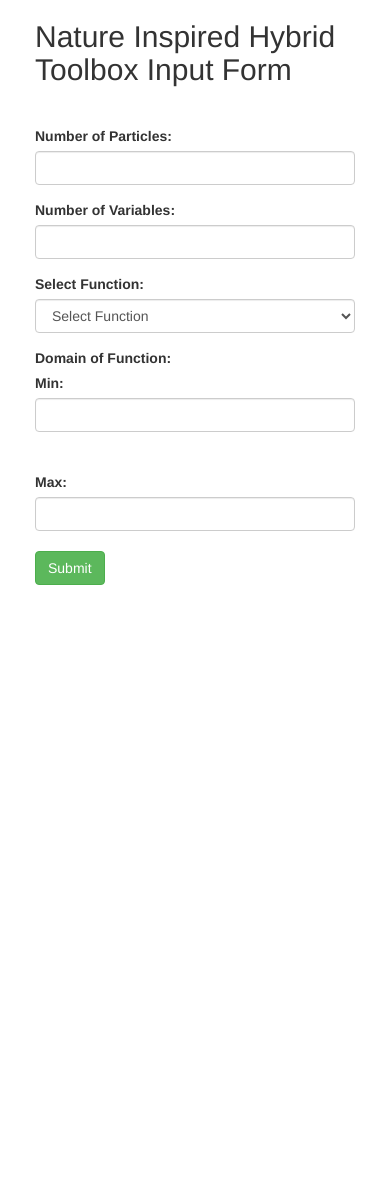
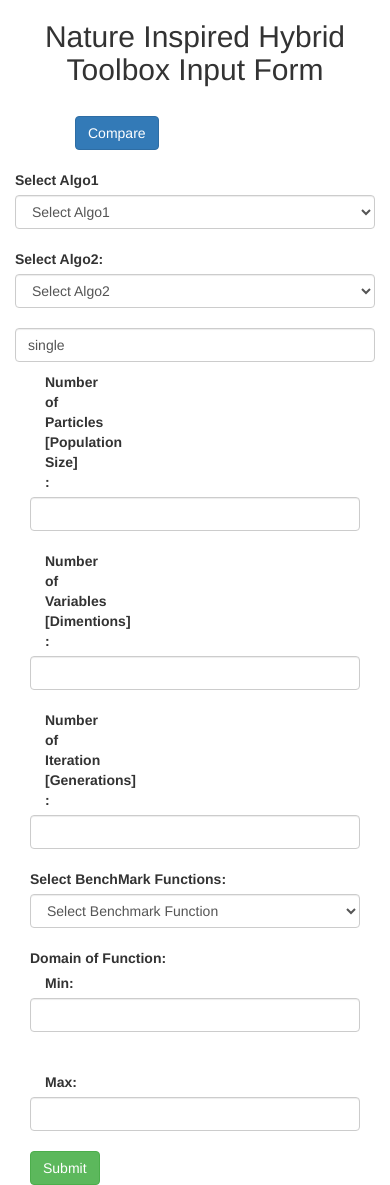
Before and after one commit to HybridNatureInspiredAlgo/Hybrid-Nature-Inspired-Algo-Toolbox, a Django app: page /x in a window 390 px wide. Before the commit the page ends 585 px from the top, so only its background shows below. Run offline with Django 3.2, Linux system fonts and the light colour scheme; parts of the project's set-up code (start-up, migrations or seed data) failed here and were passed over; some libraries are stand-ins or nearby versions.

Commit message:
form modified

```diff
--- /dev/null
+++ b/templates/dr_dn.js
@@ -0,0 +1,31 @@
+ function dropdownlist(listindex)
+ {
+
+
+ 	document.formname.algo1.options.length = 0;
+ 	switch (listindex)
+ 	{
+
+ 		case " " :
+ 		document.formname.algo1.options[0]=new Option("Select algo1","");
+ 		break;
+
+ 		case "algo" :
+ 		document.formname.algo1.options[0]=new Option("Select Algo1","");
+ 		document.formname.algo1.options[1]=new Option("PSO","pso");
+ 		document.formname.algo1.options[2]=new Option("ABC","abc");
+ 		document.formname.algo1.options[3]=new Option("Firefly","firefly");
+ 		document.formname.algo1.options[4]=new Option("Grey Wolf","grey-wolf");
+ 		document.formname.algo1.options[5]=new Option("BAT","bat");
+
+ 		document.formname.algo2.options[0]=new Option("Select Algo2","");
+ 		document.formname.algo2.options[1]=new Option("PSO","pso");
+ 		document.formname.algo2.options[2]=new Option("ABC","abc");
+ 		document.formname.algo2.options[3]=new Option("Firefly","firefly");
+ 		document.formname.algo2.options[4]=new Option("Grey Wolf","grey-wolf");
+ 		document.formname.algo2.options[5]=new Option("BAT","bat");
+
+ 		break;
+ 	}
+ 	return true;
+ }
--- a/templates/form.html
+++ b/templates/form.html
@@ -1,61 +1,93 @@
 <!DOCTYPE html>
 <html lang="en">
 <head>
-  <title>Bootstrap Example</title>
+  <title> Nature Inspired Hybrid Toolbox Input Form </title>
   <meta charset="utf-8">
   <meta name="viewport" content="width=device-width, initial-scale=1">
   <link rel="stylesheet" href="https://maxcdn.bootstrapcdn.com/bootstrap/3.3.7/css/bootstrap.min.css">
   <script src="https://ajax.googleapis.com/ajax/libs/jquery/3.1.1/jquery.min.js"></script>
   <script src="https://maxcdn.bootstrapcdn.com/bootstrap/3.3.7/js/bootstrap.min.js"></script>
+
+  <script language='javascript' type='text/javascript' src='dr_dn.js'></script>
   <style type="text/css">
-  .container{
-    max-width: 350px;
-  }
+
   </style>
 </head>
 <body>
+  <div class="container-fluid">
+      <div class="row">
+      <center><h2>Nature Inspired Hybrid Toolbox Input Form</h2></center><br/>
+      <form id="formname" name="formname" class="form-inline" action="http://192.168.0.115:8080/code/html/plotChart.php">
+        <div class="col-lg-6">
+           <div class="form-inline col-xs-2"></div>
+              <div>
+                <button onclick="dropdownlist('algo')" class="btn btn-primary" type='button'>Compare</button>
+              </div><br/>
+              <div class="form-inline">
+                  <label for="algo1">Select Algo1</label>
+                  <select class="form-control" name="algo1" id="algo1"><option >Select Algo1</option></select>
+                </div><br/>
+              <div class="form-inline">
+                  <label for="algo2">Select Algo2:</label>
+                  <select class="form-control" name="algo2" id="algo2"><option >Select Algo2</option></select>
+                </div><br/>
 
+                  <input type="text" class="form-control" name="type" value='single' min=1 id="par">
+
+          </div>
+          <div class="col-lg-6">
+              <!-- #Container Right -->
               <div class="container">
-  <h2>Nature Inspired Hybrid Toolbox Input Form</h2>
-  <br/>
               <p></p>
-  <form action="SimulatedAnnealing/">
-    <div class="form-group">
-      <label for="par">Number of Particles:</label>
+                <div class="form-inline col-xs-2">
+                  <label for="par">Number of Particles [Population Size] :</label>
+                  </div>
+                  <div>
                   <input type="number" class="form-control" name="particles" min=1 id="par">
+                </div><br/>
+                <div class="form-inline col-xs-2">
+                  <label for="var">Number of Variables [Dimentions] :</label>
                   </div>
-    <div class="form-group">
-      <label for="var">Number of Variables:</label>
+                  <div>
                   <input type="number" class="form-control" name="variables" min=1 id="var">
+                </div><br/>
+                <div class="form-inline col-xs-2">
+                  <label for="iter">Number of Iteration [Generations] :</label>
                   </div>
-    <div class="form-group">
-      <label for="func">Select Function:</label>
-      <select class="form-control" name="function" id="func">
-        <option >Select Function</option>
+                  <div>
+                  <input type="number" class="form-control" name="iteration" min=1 id="iter">
+                </div><br/>
+                <div class="form-inline">
+                  <label for="func">Select BenchMark Functions:</label>
+                  <select class="form-control" name="functionCode" id="func">
+                    <option >Select Benchmark Function</option>
                     <option value="1"> f(x) = x&#8321; &sup2; + x&#8322; &sup3; + 1 </option>
                     <option value="2"> f(x) = x&sup3; + x +1 </option>
                     <option value="3"> f(x) = x&#8321; &sup2; + x&#8322; &sup2; </option>
                   </select>
-    </div>
+                </div><br/>
                 <div class="form-inline">
                   <label>Domain of Function:</label><br/>
                 </div>
-    <div class="form-inline">
+                <div class="form-inline col-xs-2">
                   <label for="min">Min: </label>
+                  </div>
+                  <div>
                   <input type="number" name='min_v' class="form-control" id="min"><br/>
                 </div>
                 <br/>
-    <div class="form-inline">
+                <div class="form-inline col-xs-2">
                   <label for="max">Max:</label>
+                  </div>
+                  <div>
                   <input type="number" name='max_v' class="form-control" id="max">
                 </div>
                 <br/>
-    <button type = "submit" class = "btn btn-success">Submit</button>
-
+                <button type="submit" class = "btn btn-success">Submit</button>
+            </div>
+          </div>
         </form>
-
-
       </div>
-
+  </div>
 </body>
 </html>
```
Lines whose indentation alone changed are shown as unchanged.
